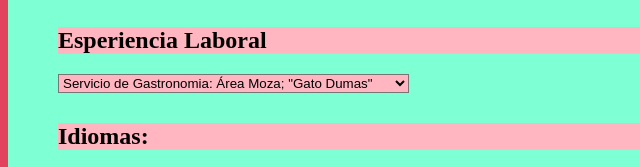
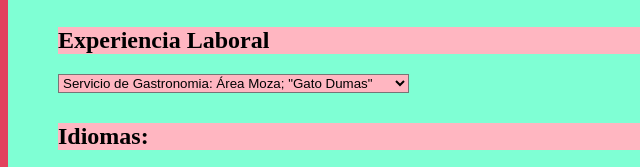
Before and after one commit to priscilafariasok/priscila.f, a plain HTML site: page index.html in a window 1280 px wide. Shown: the part 777-944 px from the top of the page, 0-640 px from the left. Drawn offline with Linux system fonts and the light colour scheme.

Commit message:
arregle cosas

```diff
--- a/index.html
+++ b/index.html
@@ -60,7 +60,7 @@
 
             <div id="margenempleo">
                 <!--Experiencia laboral mediante lista desplegable-->
-                <h2> Esperiencia Laboral </h2>
+                <h2> Experiencia Laboral </h2>
                 <select id="desplegable">
                       <option> <strong> Servicio de Gastronomia: </strong> Área Moza; "Gato Dumas" </option>
                       <option> <strong> Servicio de Gastronomia: </strong> Área Moza; "Haedo Catering" </option>
```
